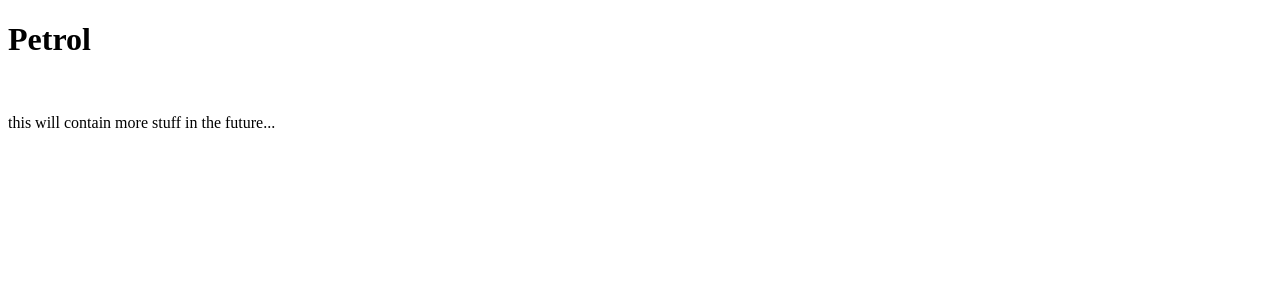
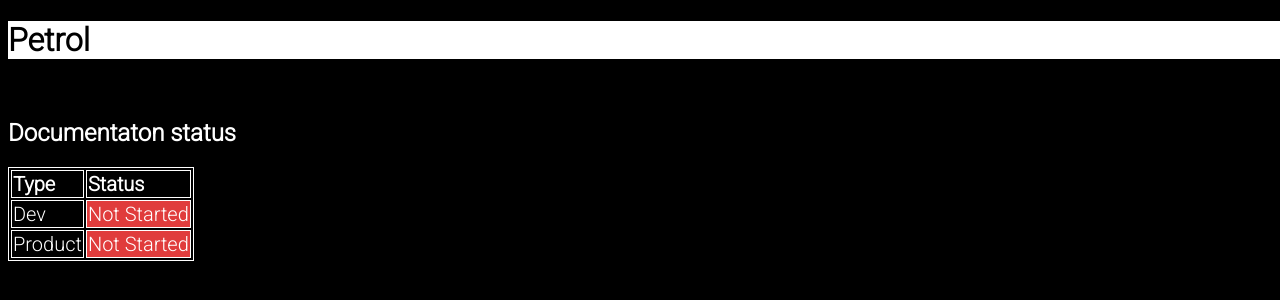
Before and after one commit to Petrol-Game/Petrol, a plain HTML site: page docs/index.html in a window 1280 px wide. Drawn offline with Linux system fonts and the light colour scheme.

Commit message:
now thats a lotta damage

```diff
--- a/docs/index.html
+++ b/docs/index.html
@@ -3,11 +3,36 @@
 <head>
     <meta charset="UTF-8">
     <meta name="viewport" content="width=device-width, initial-scale=1.0">
+
+    <link rel="stylesheet" href="style.css">
+
+    <link href="https://fonts.googleapis.com/css2?family=Roboto:wght@300&display=swap" rel="stylesheet">
+
     <title>Petrol</title>
 </head>
 <body>
-    <h1>Petrol</h1>
+    <div id="title">
+        <h1 id="titletext">Petrol</h1>
+    </div>
+
     <br>
-    <p>this will contain more stuff in the future...</p>
+
+    <div id="docs">
+        <h2>Documentaton status</h2>
+        <table>
+            <tr class="top">
+                <td><b>Type</b></td>
+                <td><b>Status</b></td>
+            </tr>
+            <tr>
+                <td>Dev</td>
+                <td class="nope">Not Started</td>
+            </tr>
+            <tr>
+                <td>Product</td>
+                <td class="nope">Not Started</td>
+            </tr>
+        </table>
+    </div>
 </body>
 </html>
--- /dev/null
+++ b/docs/style.css
@@ -0,0 +1,52 @@
+#title{
+    background-color: white;
+
+    width: 100vw;
+
+    border: none;
+    margin-top: 0px;
+    margin-left: 0px;
+}
+
+#titletext{
+    color: black;
+}
+
+.top{
+    font-size: 25px;
+}
+
+.nope{
+    background-color: rgb(224, 60, 60);
+}
+
+.partial{
+    background-color: rgb(201, 201, 67);
+}
+
+.almost{
+    background-color: rgb(214, 162, 66);
+}
+
+.done{
+    background-color: rgb(74, 212, 74);
+}
+
+td{
+    font-size: 20px;
+}
+
+table,th,td{
+    grid-row: auto;
+    border: 1px solid white;
+}
+
+h1,h2,p,td{
+    color: white;
+
+    font-family: 'Roboto', sans-serif;
+}
+
+body{
+    background-color: black;
+}
```
Also changed, not shown: 1 other file.
